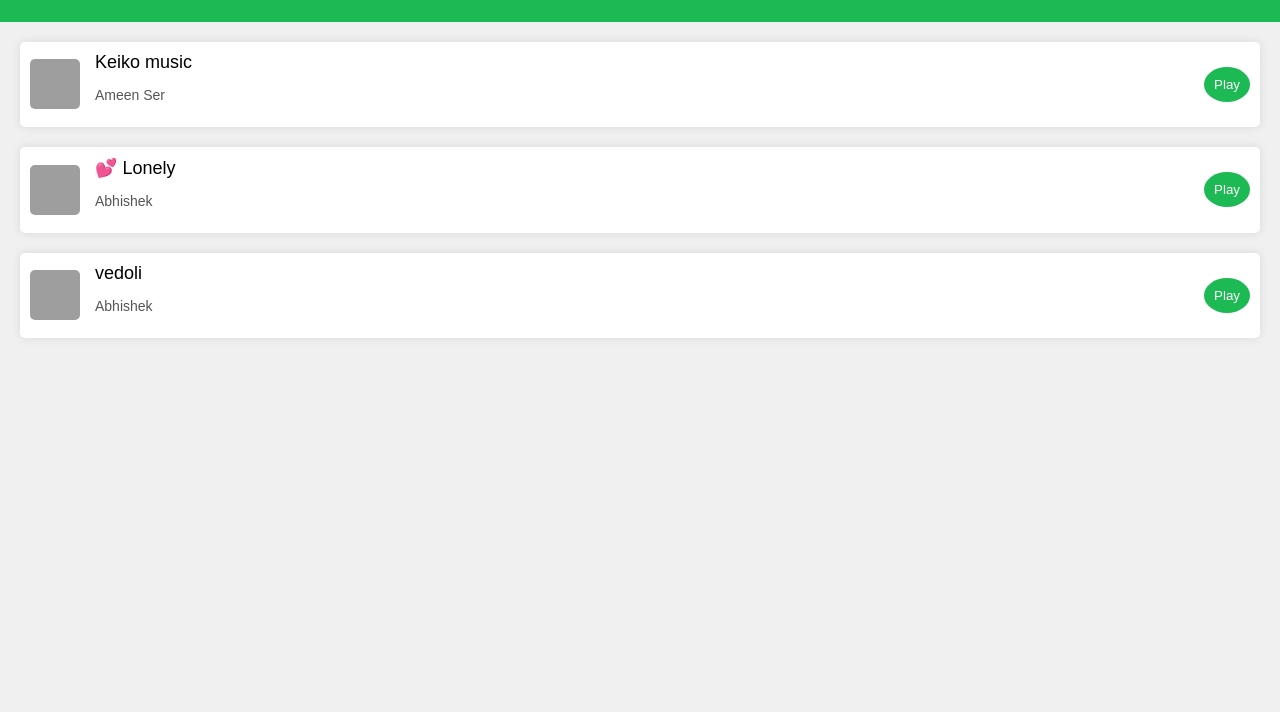
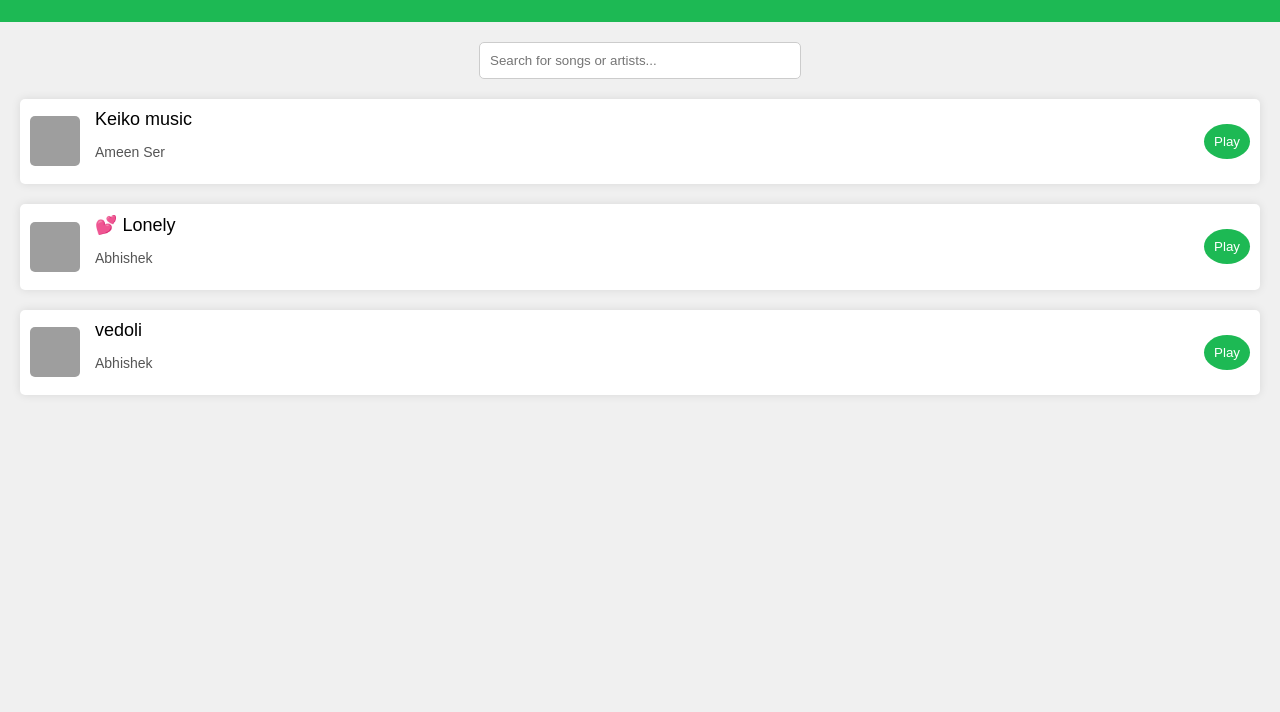
Before and after one commit to AmeenXnt/AmeenInt.xyz, a website: page public/welcome.html in a window 1280 px wide. Shown: the part 88-800 px from the top of the page. Drawn offline with Linux system fonts and the light colour scheme; grey boxes are pictures that could not be loaded.

Commit message:
Update welcome.html

```diff
--- a/public/welcome.html
+++ b/public/welcome.html
@@ -17,6 +17,17 @@
             color: white;
             padding: 15px 20px;
             text-align: center;
+        }
+        .search-bar {
+            display: flex;
+            justify-content: center;
+            margin: 20px;
+        }
+        .search-bar input {
+            width: 300px;
+            padding: 10px;
+            border-radius: 5px;
+            border: 1px solid #ccc;
         }
         .song {
             display: flex;
@@ -98,7 +109,9 @@
 <header>
     <h1>Keiko Media</h1>
 </header>
-
+<div class="search-bar">
+    <input type="text" id="searchInput" placeholder="Search for songs or artists..." onkeyup="filterSongs()">
+</div>
 <div class="song">
     <img src="https://i.imgur.com/cztI9zU.jpeg" alt="AmeenInt">
     <div class="song-info">
```
